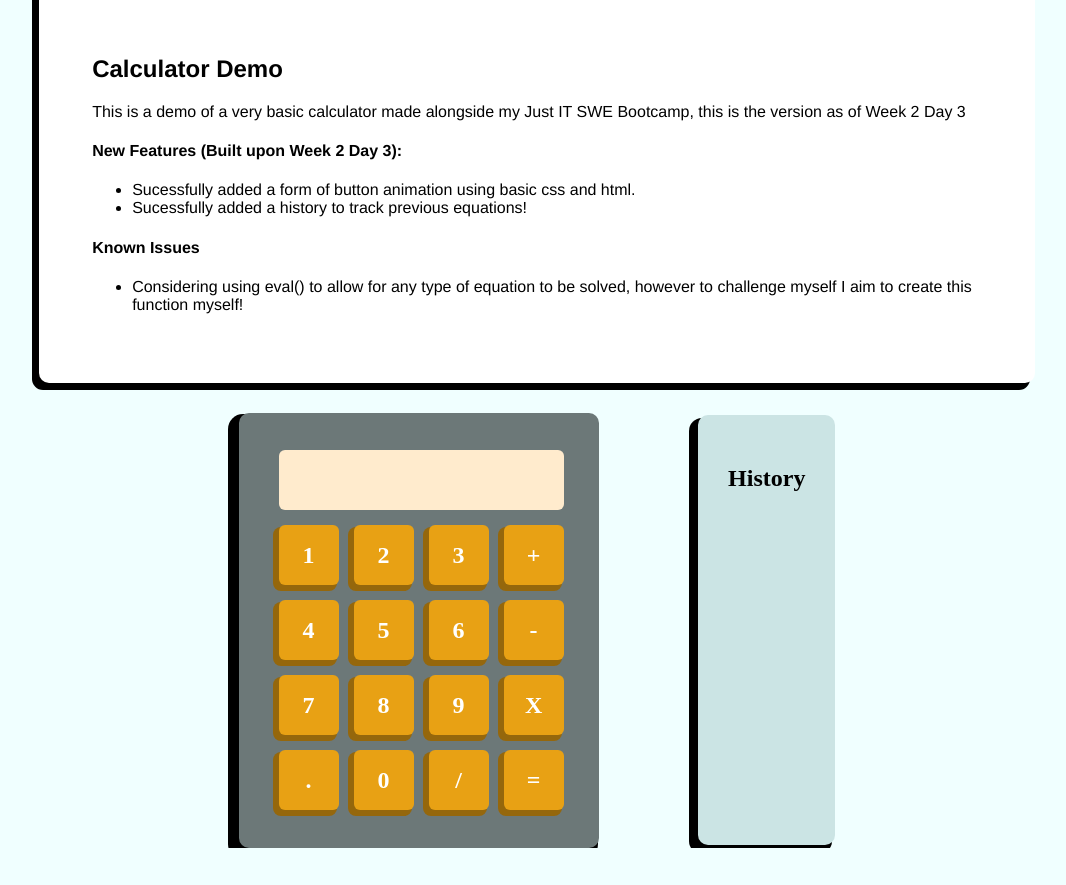
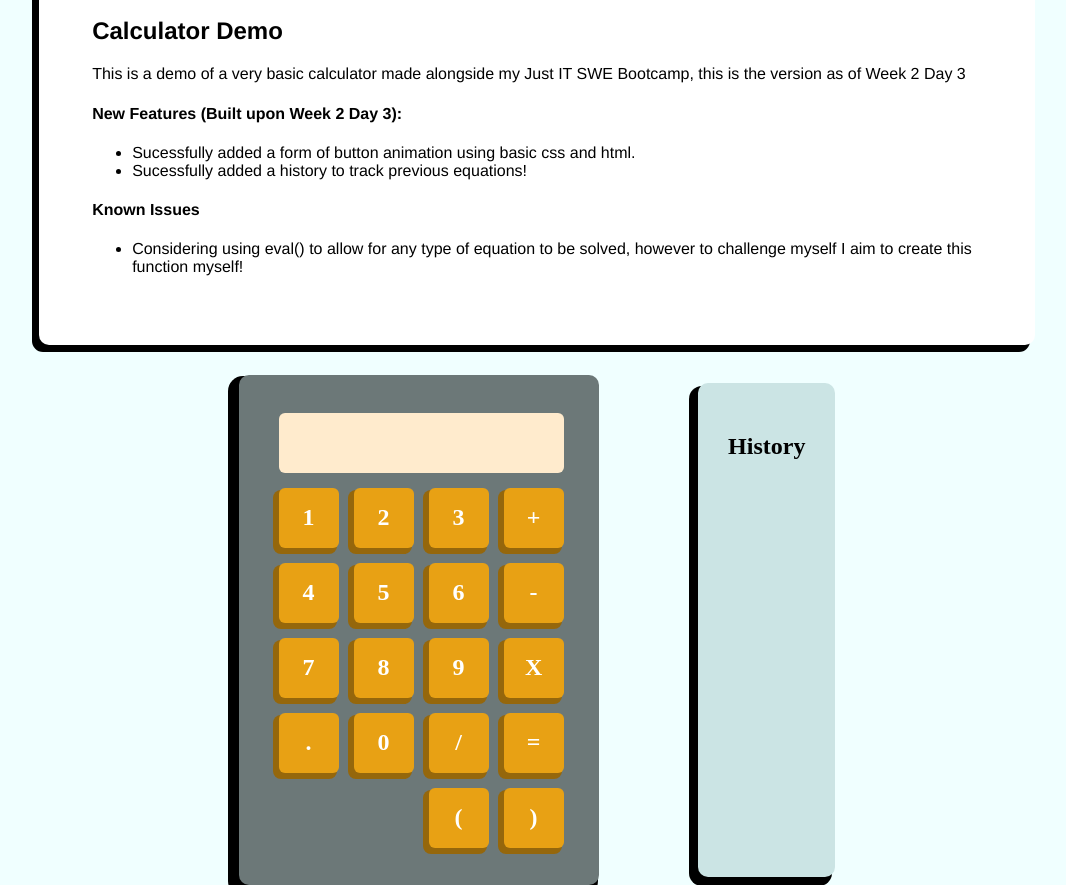
Before and after one commit to JackLaingDev/JustITBootcampWk2, a website: page Wk2d3/index.html in a window 1280 px wide. Shown: the whole page, without its empty margins (103-1169 px from the left). Before the commit the page ends 848 px from the top, so only its background shows below. Drawn offline with Linux system fonts and the light colour scheme.

Commit message:
Added open and closed bracket buttons

```diff
--- a/Wk2d3/index.html
+++ b/Wk2d3/index.html
@@ -96,6 +96,14 @@
                     <h2>=</h2>
                 </div>
 
+                <div id="openBracket" class="gridItem align-center calcButton">
+                    <h2>(</h2>
+                </div>
+
+                <div id="closedBracket" class="gridItem align-center calcButton">
+                    <h2>)</h2>
+                </div>
+
             </section>
 
             <!-- History of past equations -->
--- a/Wk2d3/style.css
+++ b/Wk2d3/style.css
@@ -20,13 +20,14 @@ body{
 .gridLayout{
     display: grid;
     grid-template-columns: 75px 75px 75px 75px;
-    grid-template-rows: 75px 75px 75px 75px 75px;
+    grid-template-rows: 75px 75px 75px 75px 75px 75px;
     grid-template-areas:
         "equation equation equation equation"
         "one two three plus"     /* "plus" is now quoted */
         "four five six minus"    /* "minus" is now quoted */
         "seven eight nine gmultiply" /* "multiply" is now quoted */
-        "gdecimal gzero divide equals";
+        "gdecimal gzero divide equals"
+        "Na Na openBracket closedBracket";
 }
 
 .gridItem{
@@ -106,6 +107,18 @@ body{
     grid-area: equals;
 }
 
+#openBracket{
+    grid-area: openBracket;
+}
+
+#closedBracket{
+    grid-area: closedBracket;
+}
+
+#Na{
+    grid-area: Na;
+}
+
 #equation{
     grid-area: equation;
     width: 95%;
```
